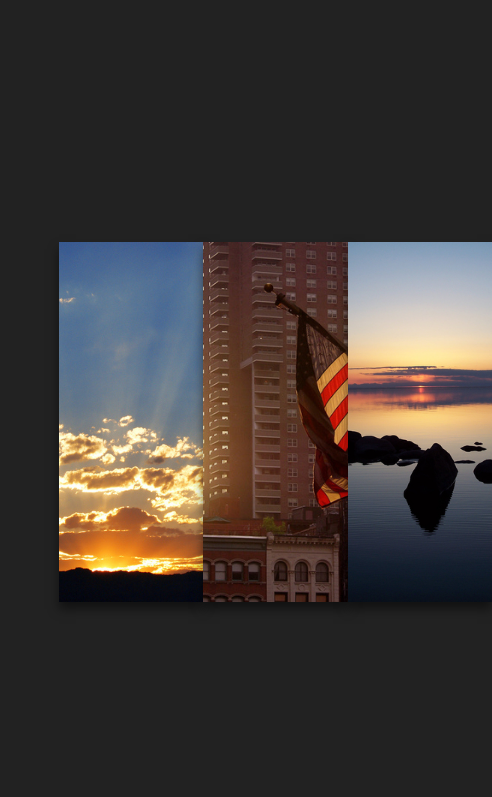
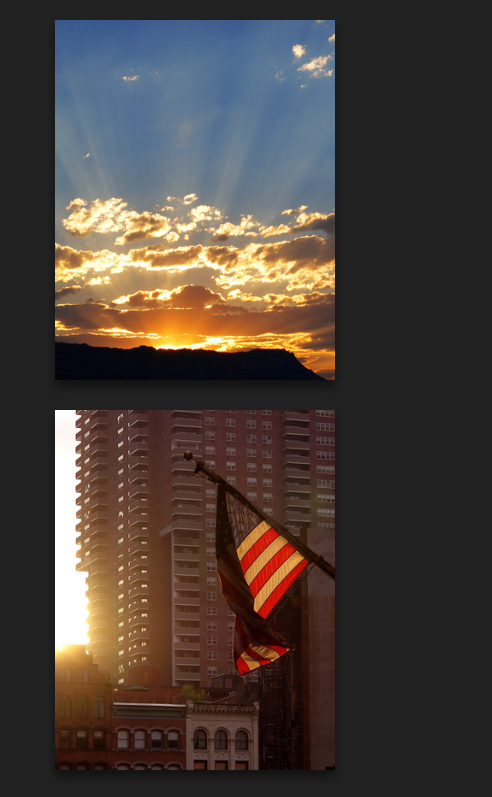
Before and after one commit to Jonathan220/card-css-hover-effect, a plain HTML site: page index.html in a window 390 px wide. Shown: the top 797 px of the page, 492 px wide, since content can reach past the window. Drawn offline with Linux system fonts and the light colour scheme.

Commit message:
adicionando responsividade ao posicionamento dos cards

```diff
--- a/assets/css/style.css
+++ b/assets/css/style.css
@@ -11,6 +11,7 @@ body {
   justify-content: center;
   align-items: center;
   background-color: #222;
+  margin: 0px;
 }
 
 .wrapper {
@@ -105,3 +106,31 @@ body {
 .card .card-text .btn:hover {
   box-shadow: 0px 7px 10px rgba(0, 0, 0, 0.5);
 }
+
+@media (max-width: 900px) {
+  .wrapper {
+    width: 100%;
+  }
+
+  .card {
+    margin-left: 10px;
+    margin-right: 10px;
+  }
+}
+
+@media (max-width: 700px) {
+  body,
+  html {
+    height: unset;
+  }
+
+  .wrapper {
+    flex-direction: column;
+    align-items: center;
+  }
+
+  .card {
+    margin-top: 20px;
+    margin-bottom: 10px;
+  }
+}
```
